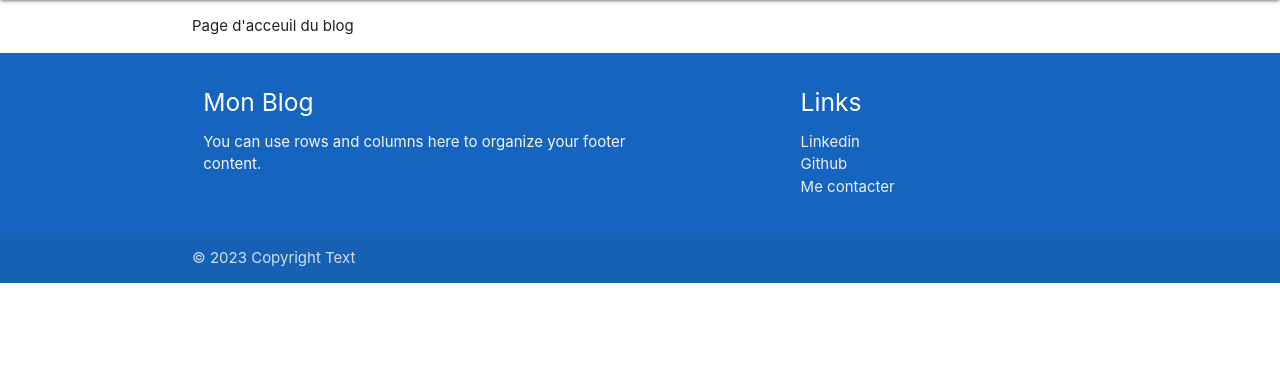
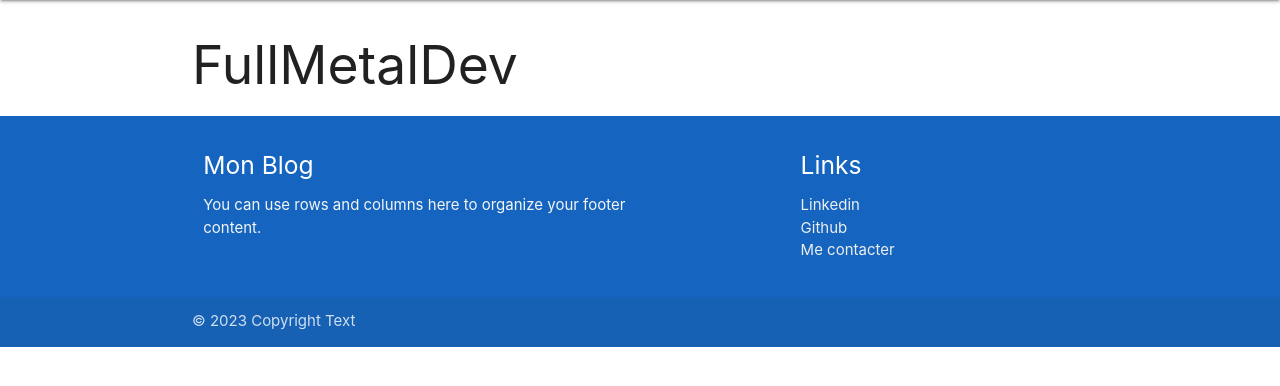
Before and after one commit to Herve-Dev/P5_Blog_PHP, a PHP site: page / in a window 1280 px wide. Shown: the part 64-450 px from the top of the page. Run offline with PHP 8.4, Linux system fonts and the light colour scheme; data that the repository does not hold is empty.

Commit message:
work on frontend

```diff
--- a/Views/default.php
+++ b/Views/default.php
@@ -9,7 +9,7 @@
     <link href="https://fonts.googleapis.com/icon?family=Material+Icons" rel="stylesheet">
     <link rel="stylesheet" href="https://cdnjs.cloudflare.com/ajax/libs/materialize/1.0.0/css/materialize.min.css">
     <link rel="stylesheet" href="style.css">
-    <title>Titre</title>
+    <title>Mon Blog</title>
 </head>
 
 <body>
--- a/Views/main/index.php
+++ b/Views/main/index.php
@@ -1 +1,3 @@
-<p>Page d'acceuil du blog</p>
+<div>
+    <h2>FullMetalDev</h2>
+</div>
```
Also changed, not shown: public/style.css (line endings or trailing spaces).
